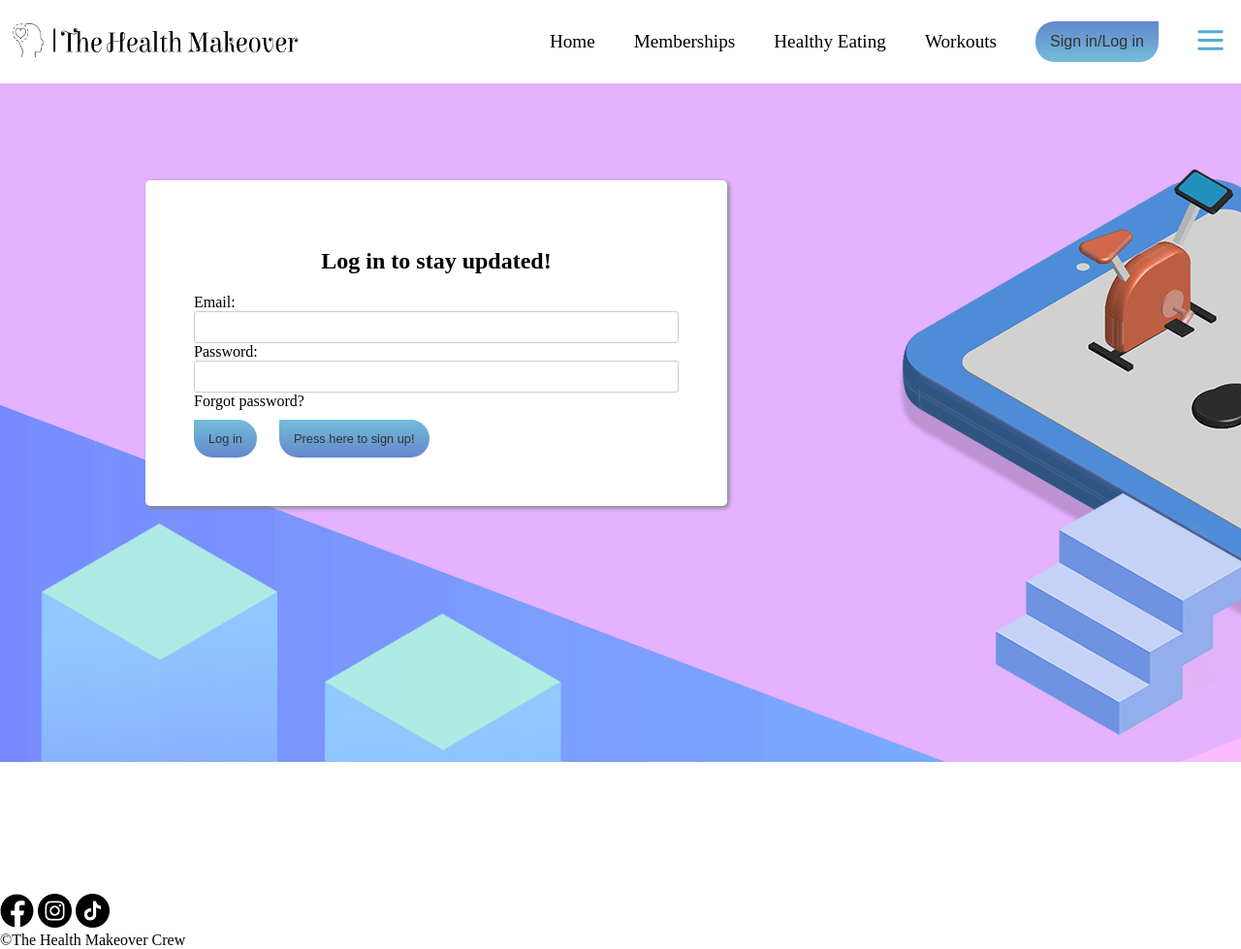
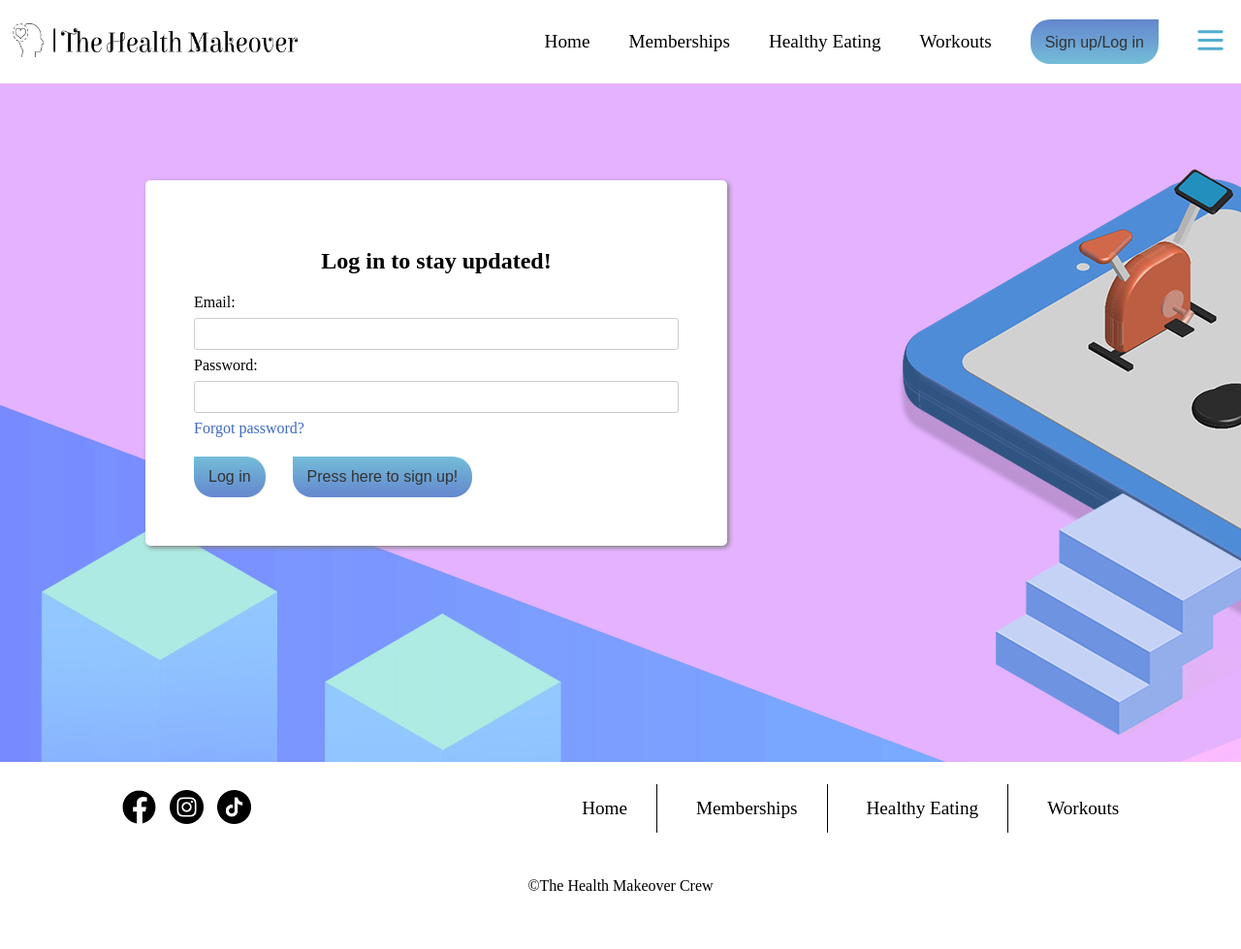
Before and after one commit to iuleek/PAI-Proiect, a PHP site: page /logIn.html in a window 1280 px wide. Shown: the whole page at 97% size. After the commit the page ends 919 px from the top, so only its background shows below. Run offline with PHP 8.4, Linux system fonts and the light colour scheme.

Commit message:
login + footer

```diff
--- a/logIn.html
+++ b/logIn.html
@@ -14,12 +14,12 @@
         <a class="nav__logo" href="#"><img src="images/black_transparent.png" alt="Logo" width="300" height="35"></a>
         <div class="nav__content">
             <ul class="nav__links">
-                <li class="nav__item"><a class="nav__link">Home</a></li>
-                <li class="nav__item"><a class="nav__link">Memberships</a></li>
-                <li class="nav__item"><a class="nav__link">Healthy Eating</a></li>
-                <li class="nav__item"><a class="nav__link">Workouts</a></li>
+                <li class="nav__item"><a class="nav__link" href="index.html">Home</a></li>
+                <li class="nav__item"><a class="nav__link" href="memberships.html">Memberships</a></li>
+                <li class="nav__item"><a class="nav__link" href="food-articles.html">Healthy Eating</a></li>
+                <li class="nav__item"><a class="nav__link" href="fitness-articles.html">Workouts</a></li>
             </ul>
-            <button class="nav-bar__signin__btn">Sign in/Log in</button>
+            <button class="nav-bar__signin__btn"><a class="nav__link" href="logIn.html"></a>Sign up/Log in</button>
             <button class="nav-bar__toggler"><img src="images/burger-menu-svgrepo-com.svg" alt="Menu" width="35px"
                     height="35px"></img></button>
         </div>
@@ -34,7 +34,7 @@
             <div>
                 <label for="password">Password: </label>
                 <input type="password" minlength="3">
-                <a class="oralign" style="font:12px" routerLink="/forgotpassword">Forgot password?</a>
+                <a class="forgotpassword" style="font:12px" routerLink="/forgotpassword">Forgot password?</a>
             </div>
             <button class="logIn-btn" type="submit">Log in</button>
             <button class="logIn-btn" type="submit">Press here to sign up!</button>
@@ -42,14 +42,26 @@
 
     </div>
     <footer class="footer">
-        <div class="footer_socials">
-            <a class="footer__facebook" href="#"><img src="images/facebook.png" alt="Logo" width="35" height="35"></a>
-            <a class="footer__instagram" href="#"><img src="images/instagram.png" alt="Logo" width="35" height="35"></a>
-            <a class="footer__tiktok" href="#"><img src="images/tiktok.png" alt="Logo" width="35" height="35"></a>
-        </div>
+        <div class="footer-menu">
+            <div class="footer_socials">
+                <a class="footer__facebook" href="#"><img src="images/facebook.png" alt="Logo" width="35"
+                        height="35"></a>
+                <a class="footer__instagram" href="#"><img src="images/instagram.png" alt="Logo" width="35"
+                        height="35"></a>
+                <a class="footer__tiktok" href="#"><img src="images/tiktok.png" alt="Logo" width="35" height="35"></a>
+            </div>
 
-        <div class="footer_nav">
-
+            <div class="footer_nav">
+                <ul class="footer__links">
+                    <li class="nav__item"><a class="footer__link">Home</a></li>
+                    <div class= "vertical"></div>
+                    <li class="nav__item"><a class="footer__link">Memberships</a></li>
+                    <div class= "vertical"></div>
+                    <li class="nav__item"><a class="footer__link">Healthy Eating</a></li>
+                    <div class= "vertical"></div>
+                    <li class="nav__item"><a class="footer__link">Workouts</a></li>
+                </ul>
+            </div>
         </div>
         <div class="footer_credits">
             <p>©The Health Makeover Crew</p>
--- a/styles/logInStyles.css
+++ b/styles/logInStyles.css
@@ -2,11 +2,12 @@ body, h1, h2, h3, h4, p {
     margin: 0px;
 }
 
-.container-logIn{
-    background-image: url('D:/1403A/PAI-PROIECT/PAI-Proiect/images/logIn_background.jpg');
-    background-repeat: no-repeat;
-    padding: 50px 0 400px;
+div ul {
+    display:inline-flex;
+    list-style-type: none;
+    align-items: center;
 }
+
 .nav {
     padding: 1em 0.5em;
     display: flex;
@@ -17,10 +18,6 @@ body, h1, h2, h3, h4, p {
     display: flex;
     justify-content: space-between;
     align-items: center;
-}
-nav ul {
-    display:inline-flex;
-    list-style-type: none;
 }
 
 .nav__item {
@@ -38,6 +35,7 @@ nav ul {
     color: #000;
     font-weight: 400;
     font-size: 1.2rem;
+    cursor: grab;
 }
 
 .nav-bar__signin__btn {
@@ -54,6 +52,7 @@ nav ul {
     font-size: 1rem;
     opacity: 0.8;
     transition: 0.3s ease-in-out;
+    cursor:grab;
 }
 
 .nav-bar__signin__btn:hover {
@@ -64,7 +63,10 @@ nav ul {
     margin-left: 30px;
     border: none;
     background-color: transparent;
+    cursor:grab;
 }
+
+/* form elements */
 
 h2 {
     margin: 20px 0;
@@ -88,10 +90,17 @@ a {
    input[type="password"]{
        width: 100%;
        padding: 8px;
+       margin: 7px 0;
        border-radius: 3px;
        border: 1px solid #ccc;
        box-sizing: border-box;
    }
+
+.container-logIn{
+    background-image: url('/home/dianarotaru/PAI-PROJECT/PAI-Proiect/images/logIn_background.jpg');
+    background-repeat: no-repeat;
+    padding: 50px 0 230px;
+}
 
 .logIn-btn {
     background: rgb(81,173,207);
@@ -103,9 +112,45 @@ a {
     width: fit-content;
     padding: 12px 15px;
     color: #000;
-    font-size: 0.8rem;
+    font-size: 1rem;
     opacity: 0.8;
     transition: 0.3s ease-in-out;
     margin-right: 1.5em;
-    margin-top: 10px;
+    margin-top: 20px;
+    cursor: grab;
+
 }
+
+.forgotpassword{
+    color: rgba(62,105,194);
+    cursor: grab;
+}
+
+/* footer elements */
+.footer_socials a{
+    padding-right: 10px;
+}
+
+.footer-menu{
+    display: flex;
+    align-items: center;
+    justify-content: space-around;
+}
+
+.footer ul li{
+    color: #000;
+    font-weight: 400;
+    font-size: 1.2rem;
+    cursor: grab;
+}
+
+.vertical {
+    margin-left: 30px;
+    border-left: 1px solid black;
+    height: 50px;
+}
+
+.footer_credits{
+    text-align: center;
+    padding: 30px 0;
+}
```
